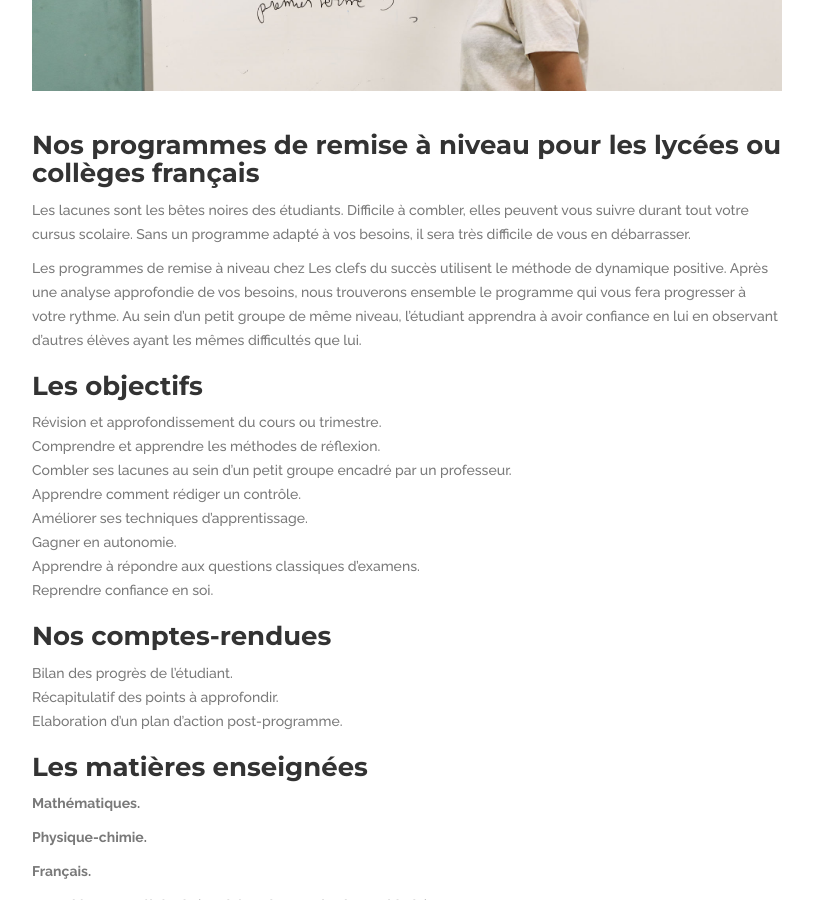
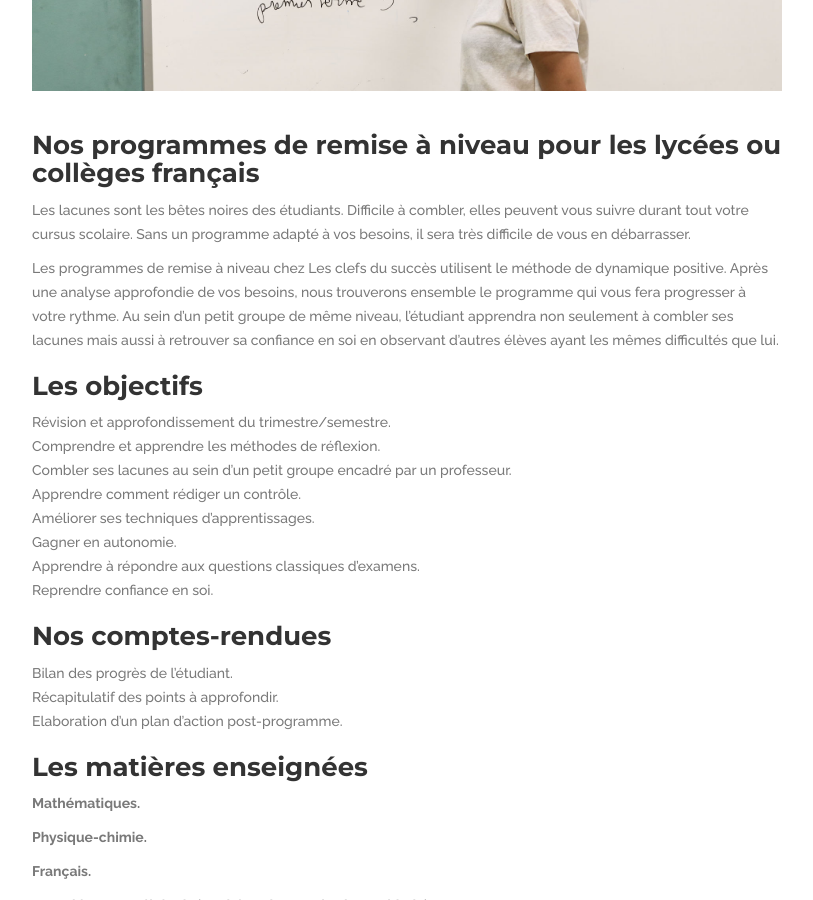
Before and after one commit to bkingg/les-clefs-pour-reussir, a Jekyll site: the page built from _programmes/programme-de-remise-a-n.md, in a window 1280 px wide and 900 px high, scrolled down 676 px. Shown: the whole window, without its empty margins (233-1046 px from the left). Built offline with Jekyll 4.4.1, drawn with Linux system fonts in a browser that asks for light colours.

Commit message:
Update from Forestry.io - programme-de-remise-a-n.md

```diff
--- a/_programmes/programme-de-remise-a-n.md
+++ b/_programmes/programme-de-remise-a-n.md
@@ -8,15 +8,15 @@ image: "/uploads/22.jpg"
 
 Les lacunes sont les bêtes noires des étudiants. Difficile à combler, elles peuvent vous suivre durant tout votre cursus scolaire. Sans un programme adapté à vos besoins, il sera très difficile de vous en débarrasser.
 
-Les programmes de remise à niveau chez Les clefs du succès utilisent le méthode de dynamique positive. Après une analyse approfondie de vos besoins, nous trouverons ensemble le programme qui vous fera progresser à votre rythme. Au sein d'un petit groupe de même niveau, l'étudiant apprendra à avoir confiance en lui en observant d'autres élèves ayant les mêmes difficultés que lui.
+Les programmes de remise à niveau chez Les clefs du succès utilisent le méthode de dynamique positive. Après une analyse approfondie de vos besoins, nous trouverons ensemble le programme qui vous fera progresser à votre rythme. Au sein d'un petit groupe de même niveau, l'étudiant apprendra non seulement à combler ses lacunes mais aussi à retrouver sa confiance en soi en observant d'autres élèves ayant les mêmes difficultés que lui.
 
 ### Les objectifs
 
-* Révision et approfondissement du cours ou trimestre.
+* Révision et approfondissement du trimestre/semestre.
 * Comprendre et apprendre les méthodes de réflexion.
 * Combler ses lacunes au sein d'un petit groupe encadré par un professeur.
 * Apprendre comment rédiger un contrôle.
-* Améliorer ses techniques d'apprentissage.
+* Améliorer ses techniques d'apprentissages.
 * Gagner en autonomie.
 * Apprendre à répondre aux questions classiques d'examens.
 * Reprendre  confiance en soi.
```
